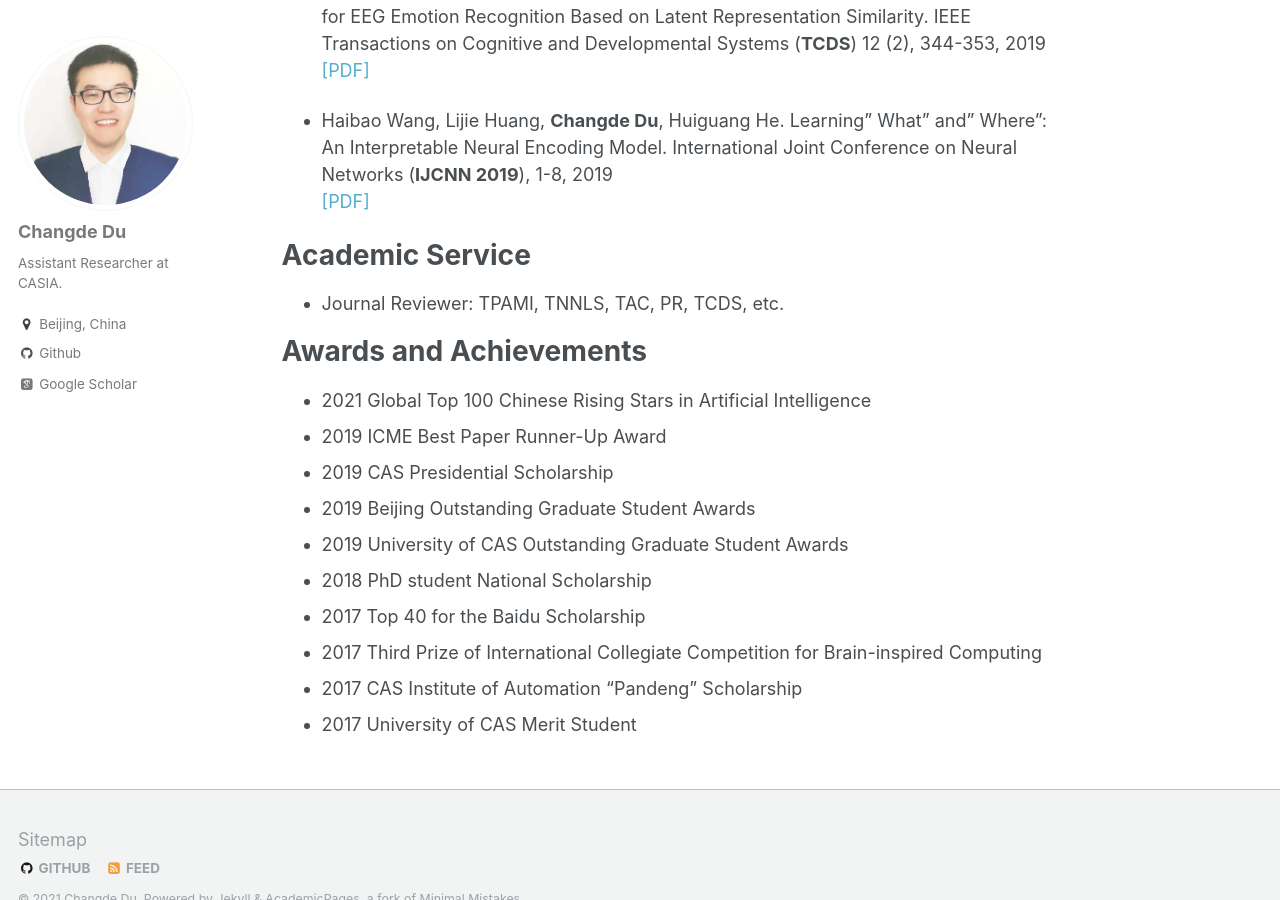
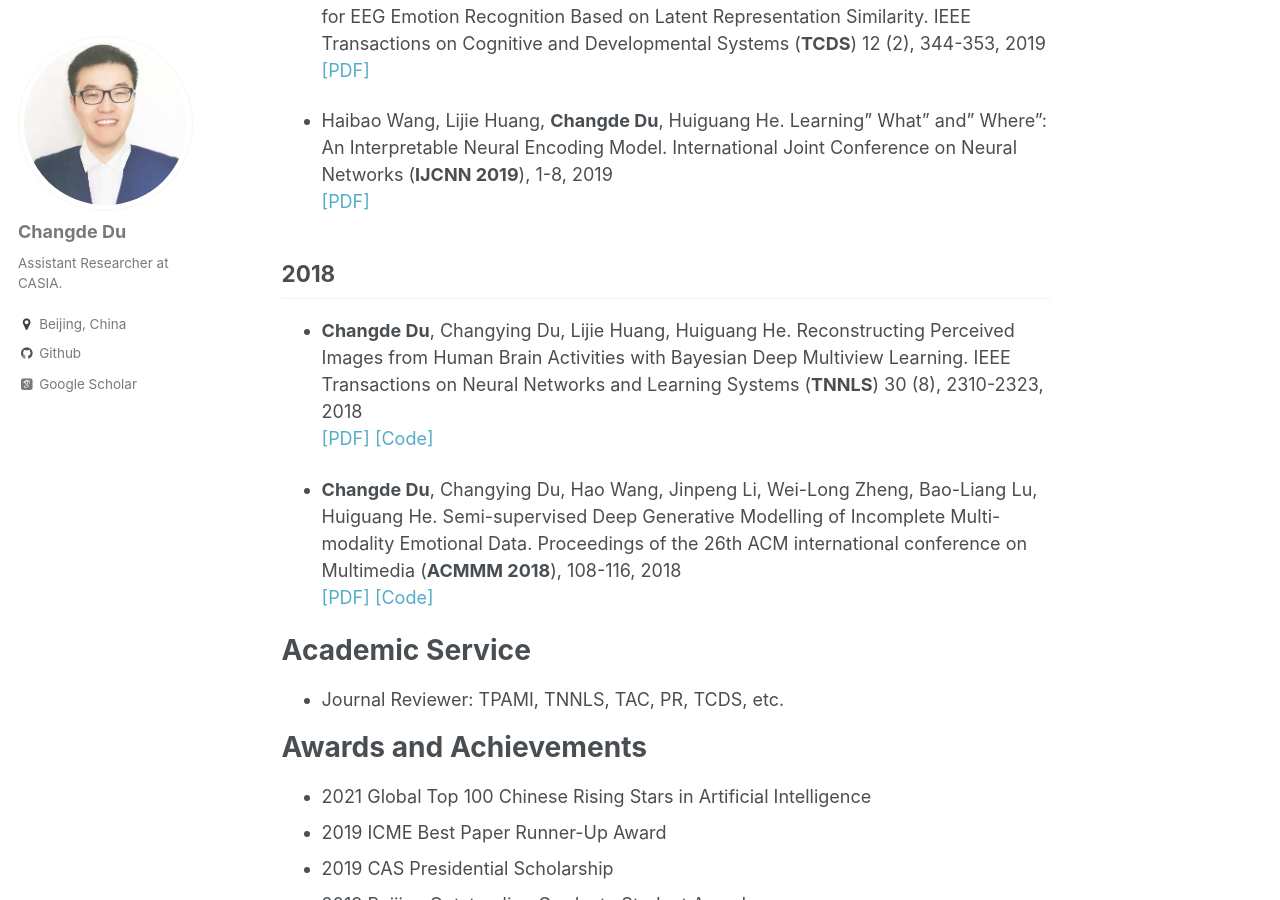
Before and after one commit to ChangdeDu/changdedu.github.io, a Jekyll site: the page built from _pages/about.md, in a window 1280 px wide and 900 px high, scrolled down 2490 px. Built offline with Jekyll 4.4.1, drawn with Linux system fonts in a browser that asks for light colours; some web fonts are replaced; some of the changed text lies outside the part shown.

Commit message:
Update about.md

```diff
--- a/_pages/about.md
+++ b/_pages/about.md
@@ -58,7 +58,7 @@ IEEE Transactions on Cognitive and Developmental Systems (**TCDS**), 2020 <br>[[
 **Engineering** 5 (5), 948-953, 2019 <br>[[PDF]](https://www.sciencedirect.com/science/article/pii/S2095809917305647)
 
 - **Changde Du**, Changying Du, Huiguang He. Doubly Semi-Supervised Multimodal Adversarial Learning for Classification, Generation and Retrieval.
-2019 IEEE International Conference on Multimedia and Expo (**ICME 2019**), 13-18, 2019 (**Best Paper Runner-Up Award**)  <br>[[PDF]](https://ieeexplore.ieee.org/abstract/document/8784922)
+2019 IEEE International Conference on Multimedia and Expo (**ICME 2019**), 13-18, 2019 ([**Best Paper Runner-Up Award**](http://english.ia.cas.cn/rh/rps/201908/t20190819_214607.html))  <br>[[PDF]](https://ieeexplore.ieee.org/abstract/document/8784922)
 
 - Jinpeng Li, Shuang Qiu, **Changde Du**, Yixin Wang, Huiguang He. Domain Adaptation for EEG Emotion Recognition Based on Latent Representation Similarity.
 IEEE Transactions on Cognitive and Developmental Systems (**TCDS**) 12 (2), 344-353, 2019 <br>[[PDF]](https://ieeexplore.ieee.org/document/8882370)
@@ -66,6 +66,11 @@ IEEE Transactions on Cognitive and Developmental Systems (**TCDS**) 12 (2), 344-
 - Haibao Wang, Lijie Huang, **Changde Du**, Huiguang He. Learning" What" and" Where": An Interpretable Neural Encoding Model.
 International Joint Conference on Neural Networks (**IJCNN 2019**), 1-8, 2019  <br>[[PDF]](https://ieeexplore.ieee.org/document/8852117)
 
+## 2018
+- **Changde Du**, Changying Du, Lijie Huang, Huiguang He. Reconstructing Perceived Images from Human Brain Activities with Bayesian Deep Multiview Learning.
+IEEE Transactions on Neural Networks and Learning Systems (**TNNLS**) 30 (8), 2310-2323, 2018  <br>[[PDF]](https://ieeexplore.ieee.org/document/8574054) [[Code]](https://github.com/ChangdeDu/DGMM)
+
+- **Changde Du**, Changying Du, Hao Wang, Jinpeng Li, Wei-Long Zheng, Bao-Liang Lu, Huiguang He. Semi-supervised Deep Generative Modelling of Incomplete Multi-modality Emotional Data. Proceedings of the 26th ACM international conference on Multimedia (**ACMMM 2018**), 108-116, 2018 <br>[[PDF]](https://arxiv.org/pdf/1808.02096.pdf) [[Code]](https://github.com/ChangdeDu/semiMVAE)
 
 # Academic Service
 - Journal Reviewer: TPAMI, TNNLS, TAC, PR, TCDS, etc.
```
Also changed, not shown: other parts of _pages/about.md (+1 -1 lines).
